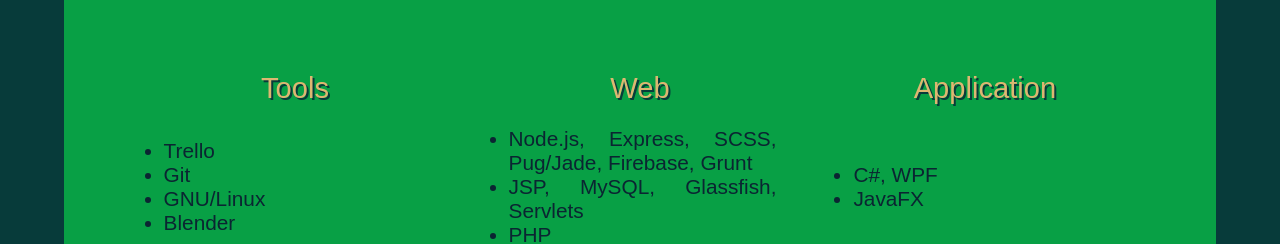
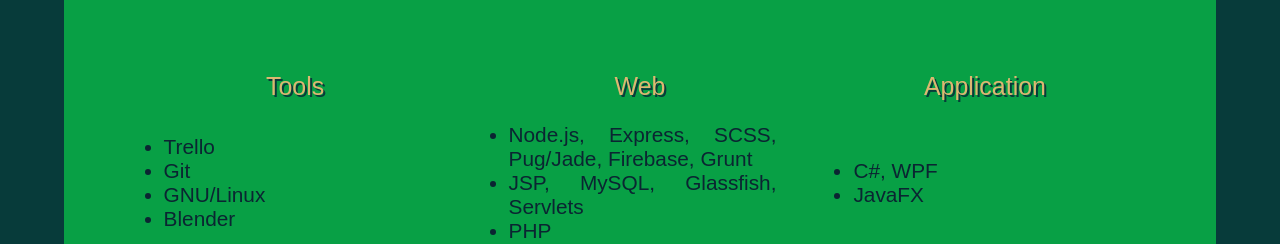
Before and after one commit to clotifoth/clotifoth.github.io, a plain HTML site: page index.html in a window 1280 px wide. Shown: the part 735-979 px from the top of the page. Drawn offline with Linux system fonts and the light colour scheme.

Commit message:
change to copy

```diff
--- a/style.css
+++ b/style.css
@@ -165,7 +165,7 @@ td.value a:hover {
 }
 
 a.project-header {
-    font-size: 1.4em;
+    font-size: 1.2em;
     text-shadow: 2px 2px #073B3A;
     color: #DDB771;
     text-decoration: none;
@@ -176,16 +176,16 @@ a.project-header {
 }
 
 a.project-header:hover {
-    padding: 10px;
+    padding: 0.3em;
     border-radius: 55px;
     background-color: rgba(0,0,0,0);
     color: #EDC7A1;
 }
 a.project-header:not(:hover) {
-    margin-left: 40px;
-    margin-right: 40px;
-    padding-left: 10px;
-    padding-right: 10px;
+    margin-left: 0.3em;
+    margin-right: 0.3em;
+    padding-left: 0.3em;
+    padding-right: 0.3em;
     border-radius: 5px;
 }
 
```
